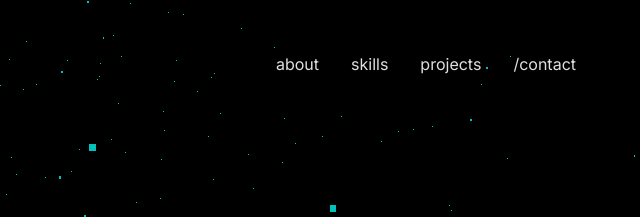
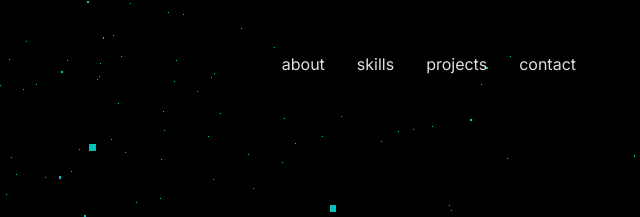
Before and after one commit to Aakash383/aakash383.github.io, a plain HTML site: page index.html in a window 1280 px wide. Shown: the top 217 px of the page, 640-1280 px from the left. Drawn offline with nearby package versions, Linux system fonts and the light colour scheme.

Commit message:
Update index.html

```diff
--- a/index.html
+++ b/index.html
@@ -313,7 +313,7 @@
                     <a href="#about" class="hover:text-primary-color transition-colors">about</a>
                     <a href="#interests" class="hover:text-primary-color transition-colors">skills</a>
                     <a href="#projects" class="hover:text-primary-color transition-colors">projects</a>
-                    <a href="#contact" class="hover:text-primary-color transition-colors">/contact</a>
+                    <a href="#contact" class="hover:text-primary-color transition-colors">contact</a>
                 </nav>
                 <button id="menu-btn" class="md:hidden focus:outline-none">
                     <svg xmlns="http://www.w3.org/2000/svg" class="h-8 w-8 text-primary-color" fill="none" viewBox="0 0 24 24" stroke="currentColor">
```
